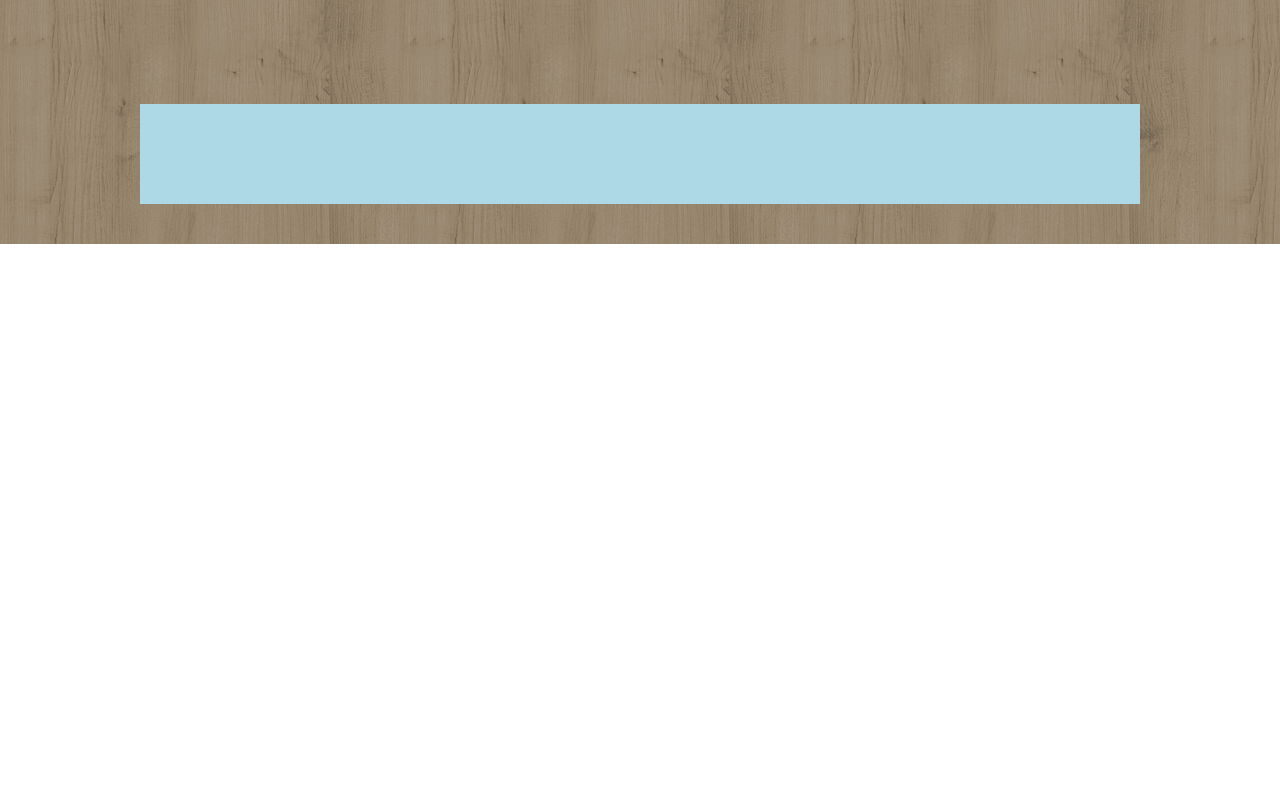
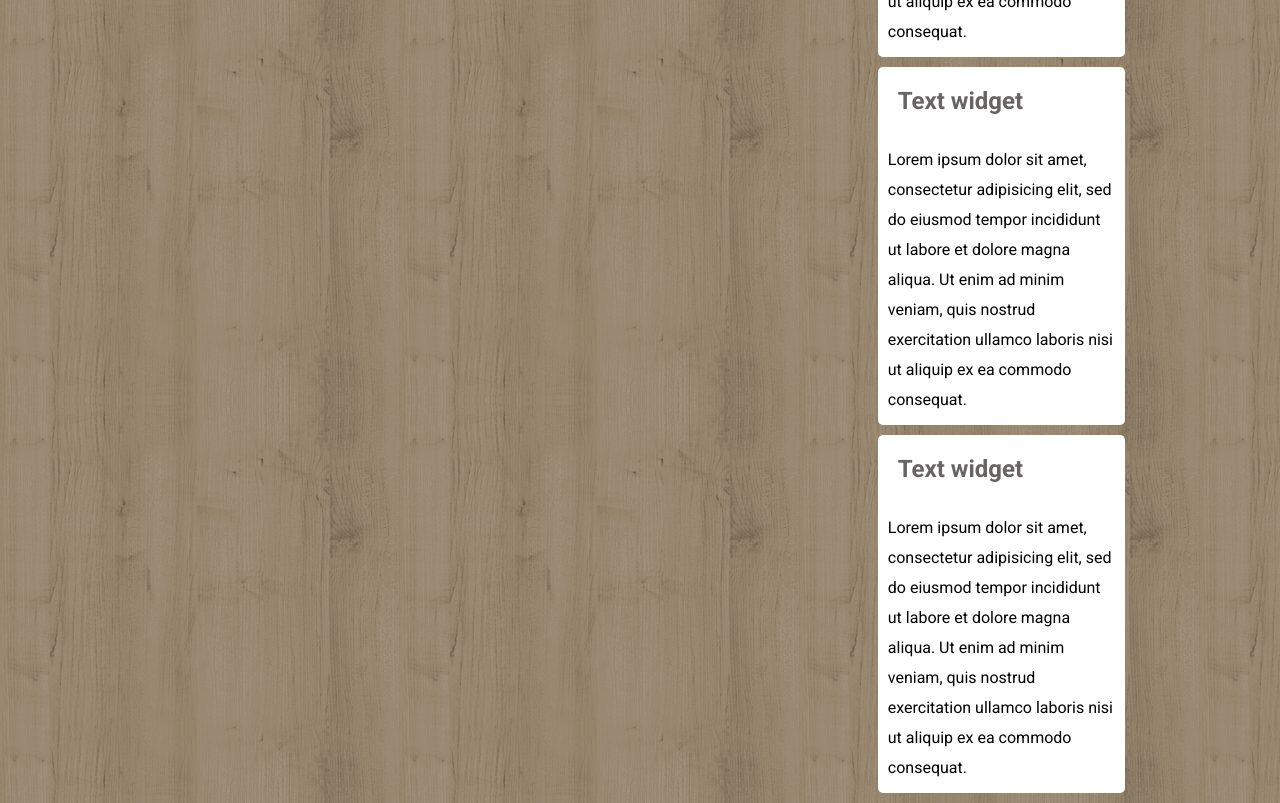
Before and after one commit to Giuliaguerrazzi/htmlcss-wp, a plain HTML site: page index.html in a window 1280 px wide. Shown: the part 800-1603 px from the top of the page. Before the commit the page ends 1044 px from the top, so only its background shows below. Drawn offline with Linux system fonts and the light colour scheme.

Commit message:
add boxright

```diff
--- a/index.html
+++ b/index.html
@@ -10,7 +10,7 @@
   <body>
     <div id='container'>
 
-    <!-- intestazione -->
+     <!-- intestazione -->
      <header>
       <!-- logo -->
       <div class="logo">
@@ -86,16 +86,22 @@
 
       <section class='boxright'>
           <div class="boxright-1">
+            <h2>Text widget</h2>
+            <p>Lorem ipsum dolor sit amet, consectetur adipisicing elit, sed do eiusmod tempor incididunt ut labore et dolore magna aliqua. Ut enim ad minim veniam, quis nostrud exercitation ullamco laboris nisi ut aliquip ex ea commodo consequat.</p>
           </div>
           <div class="boxright-2">
+            <h2>Text widget</h2>
+            <p>Lorem ipsum dolor sit amet, consectetur adipisicing elit, sed do eiusmod tempor incididunt ut labore et dolore magna aliqua. Ut enim ad minim veniam, quis nostrud exercitation ullamco laboris nisi ut aliquip ex ea commodo consequat.</p>
+          </div>
+          <div class="boxright-2">
+            <h2>Text widget</h2>
+            <p>Lorem ipsum dolor sit amet, consectetur adipisicing elit, sed do eiusmod tempor incididunt ut labore et dolore magna aliqua. Ut enim ad minim veniam, quis nostrud exercitation ullamco laboris nisi ut aliquip ex ea commodo consequat.</p>
           </div>
       </section>
-
-
      </main>
 
      <!-- parte finale -->
-     <footer></footer>
+     <!-- <footer></footer> -->
     </div>
   </body>
 </html>
--- a/style.css
+++ b/style.css
@@ -139,7 +139,7 @@ float: left;
   margin-right: 10px;
 }
 
-.boxcenter p {
+main p {
   padding: 10px;
   line-height: 30px;
 }
@@ -151,12 +151,11 @@ float: left;
 
 .boxright-1, .boxright-2 {
   border-radius: 5px;
-  height: 100px;
   background-color: white;
-  margin-bottom: 5px;
+  margin-bottom: 10px;
 }
 
 footer {
-  background-color: lightblue;
-  height: 100px;
+  background-color: white;
+ height: 100px;
 }
```
